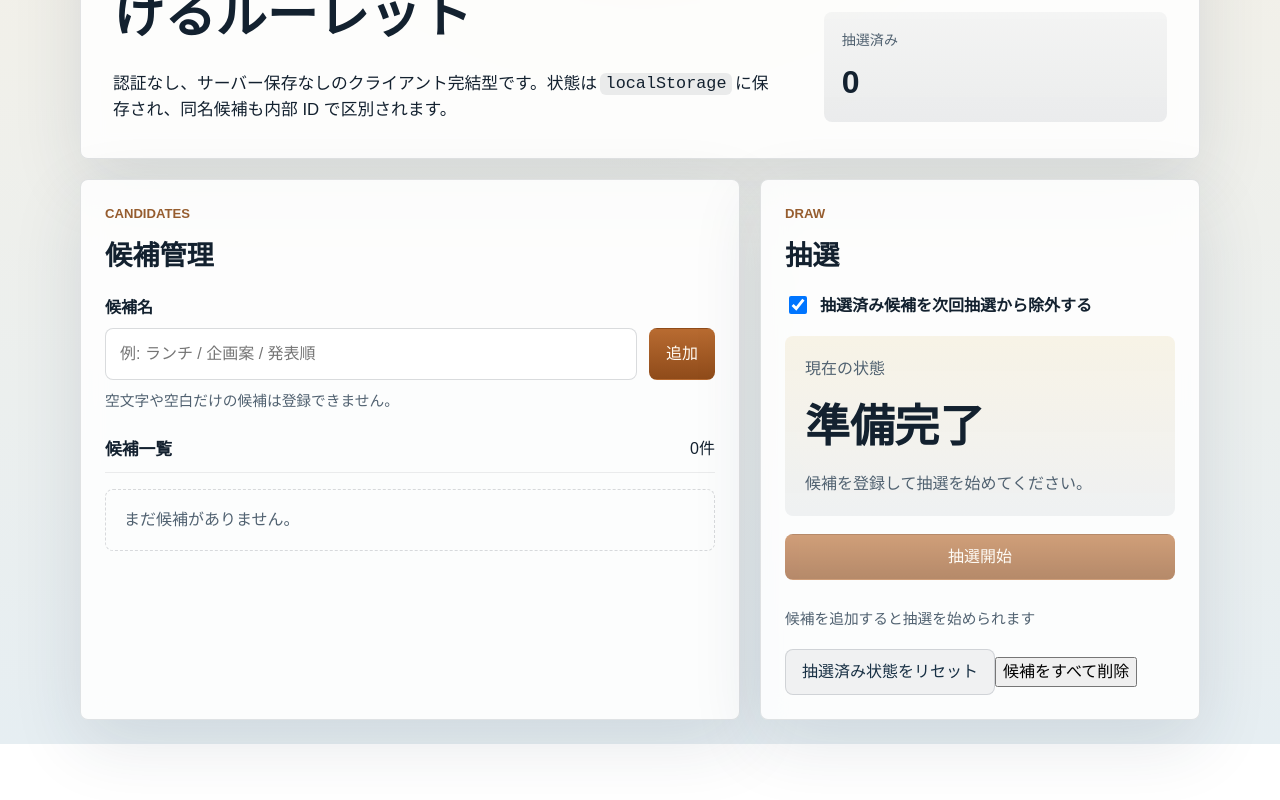
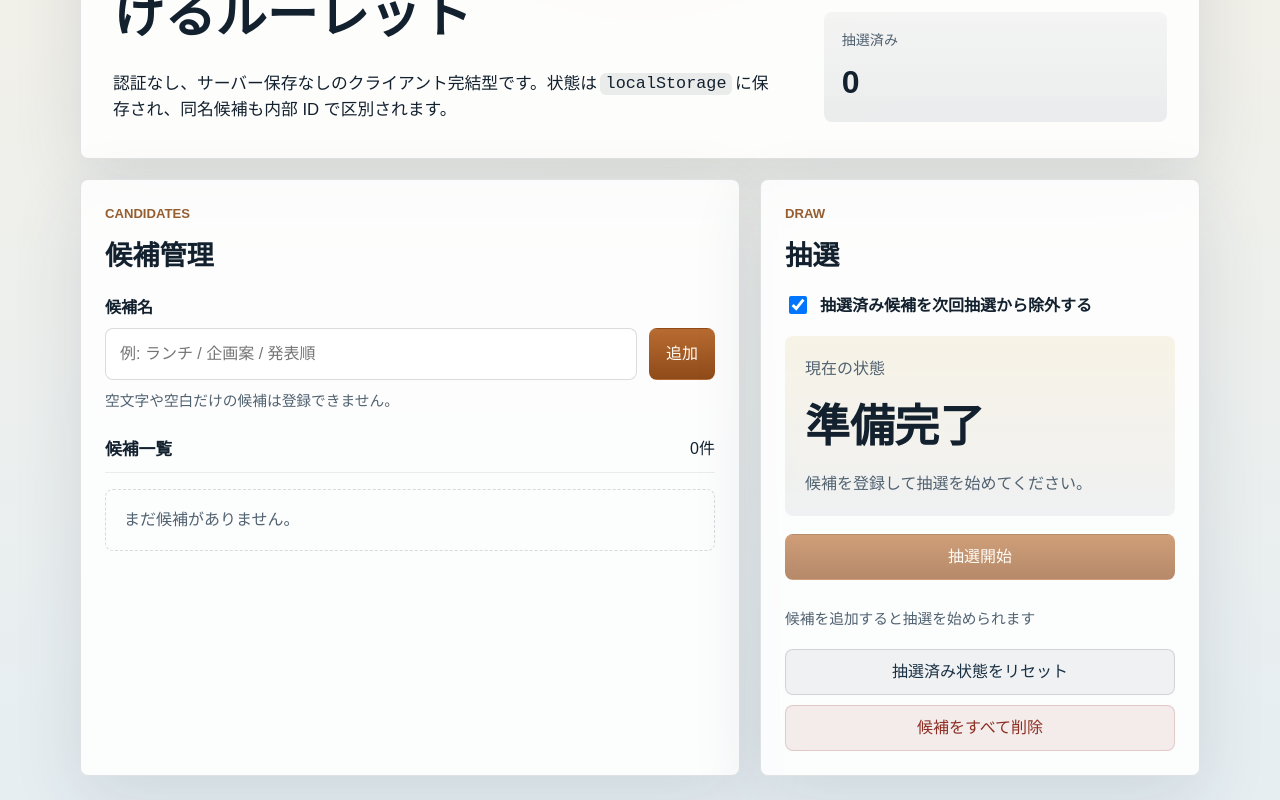
Before and after one commit to tanaka03-sketch/roulette, a React (Vite) app: page / in a window 1280 px wide. Shown: the part 293-1093 px from the top of the page. Before the commit the page ends 1037 px from the top, so only its background shows below. Built offline with nearby package versions, Linux system fonts and the light colour scheme.

Commit message:
style: add destructive action layout styles

```diff
--- a/src/styles.css
+++ b/src/styles.css
@@ -183,7 +183,8 @@ h3 {
 
 .primary-button,
 .secondary-button,
-.ghost-button {
+.ghost-button,
+.danger-button {
   min-height: 46px;
   padding: 0 16px;
   border-radius: 8px;
@@ -193,7 +194,8 @@ h3 {
 
 .primary-button:hover,
 .secondary-button:hover,
-.ghost-button:hover {
+.ghost-button:hover,
+.danger-button:hover {
   transform: translateY(-1px);
 }
 
@@ -212,6 +214,12 @@ h3 {
   color: #183044;
   border-color: rgba(19, 33, 47, 0.12);
   background: transparent;
+}
+
+.danger-button {
+  color: #8c2e22;
+  border-color: rgba(140, 46, 34, 0.18);
+  background: rgba(140, 46, 34, 0.08);
 }
 
 .helper-text {
@@ -341,6 +349,11 @@ h3 {
   width: 100%;
 }
 
+.action-row {
+  display: grid;
+  gap: 10px;
+}
+
 .status-banner,
 .error-banner {
   padding: 12px 14px;
@@ -392,7 +405,8 @@ h3 {
 
   .primary-button,
   .secondary-button,
-  .ghost-button {
+  .ghost-button,
+  .danger-button {
     width: 100%;
   }
 }
```
